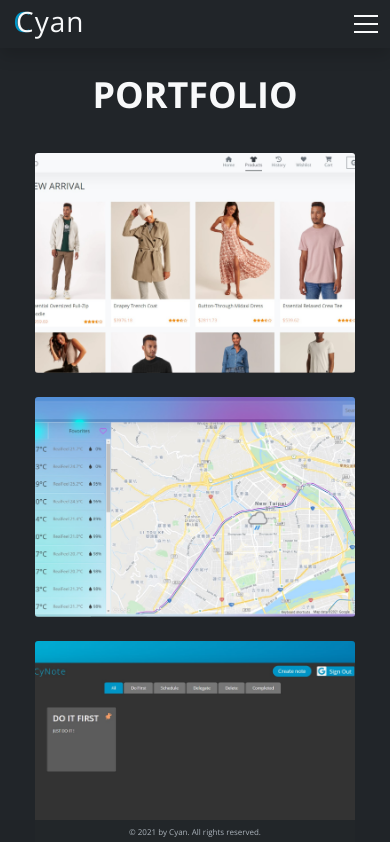
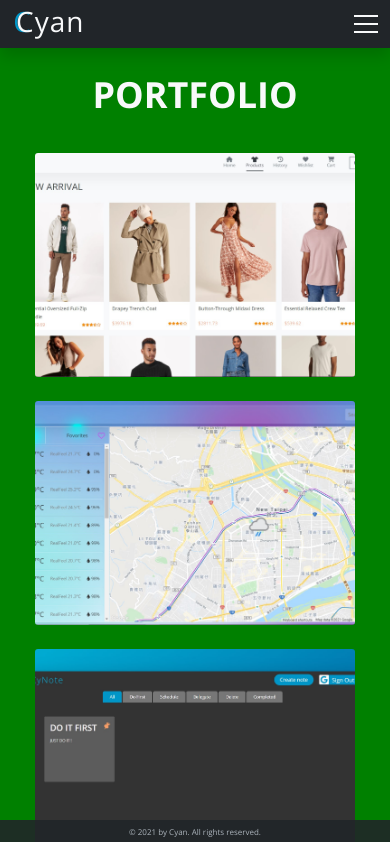
Before and after one commit to Cyan-Lin/my-page, a React (Create React App) app: page /portfolio in a window 390 px wide. Shown: the top 842 px of the page. Built offline with nearby package versions, Linux system fonts and the light colour scheme; a web font is replaced by a local one.

Commit message:
fix responsive

```diff
--- a/src/components/App.js
+++ b/src/components/App.js
@@ -4,7 +4,7 @@ import { BrowserRouter, Route } from "react-router-dom";
 import Home from "./Home";
 import About from "./About";
 import Skills from "./Skills";
-import Portfolio from "./Portfolio";
+import Portfolio from "./portfolio/Portfolio";
 import Contact from "./Contact";
 import Thanks from "./Thanks";
 import Navigation from "./Navigation";
--- a/src/components/Navigation.js
+++ b/src/components/Navigation.js
@@ -15,6 +15,7 @@ const Navigation = ({ history, location: { pathname } }) => {
       link.classList.remove("active");
       if (link.dataset.pathname === pathname) link.classList.add("active");
     });
+    window.scrollTo(0, 0);
   }, [pathname]);
 
   const renderNavLinks = () => {
--- a/src/sass/layout/_navigation.scss
+++ b/src/sass/layout/_navigation.scss
@@ -114,11 +114,13 @@
     height: 100%;
 
     @include respondMax($bp-small) {
+      margin-right: 0;
       position: fixed;
       top: 6rem;
       left: 0;
       background-color: var(--color-grey-dark-1);
       width: 100%;
+      padding-bottom: 10rem;
       flex-direction: column;
       justify-content: center;
       align-items: center;
--- a/src/sass/pages/_about.scss
+++ b/src/sass/pages/_about.scss
@@ -42,7 +42,7 @@
 
     @include respondMax($bp-large) {
       width: 100%;
-      padding: 0 4rem;
+      padding: 6rem 4rem;
     }
 
     @include respondMax($bp-smallest) {
@@ -54,7 +54,7 @@
       flex-direction: column;
       justify-content: center;
       align-items: center;
-      padding: 8rem 2.5rem;
+      padding: 8rem 2.5rem 4rem;
     }
   }
 
@@ -180,7 +180,7 @@
   }
 
   &__text-container {
-    padding: 5rem 0;
+    padding: 3rem 0;
   }
 
   &__text {
--- a/src/sass/pages/_portfolio.scss
+++ b/src/sass/pages/_portfolio.scss
@@ -1,4 +1,5 @@
 .portfolio {
+  background-color: green;
   &__container {
     max-width: 150rem;
     padding: 6rem 0;
@@ -35,13 +36,12 @@
     overflow: hidden;
 
     @include respondMax($bp-medium) {
-      width: 40rem;
-      height: 27.5rem;
+      max-width: 40rem;
+      height: 28rem;
     }
 
     @include respondMax($bp-smallest) {
-      width: 37.5rem;
-      height: 27.5rem;
+      max-width: 34rem;
     }
 
     &:hover {
```
Also changed, not shown: src/components/portfolio/Portfolio.js (renamed from src/components/Portfolio.js, +5 -5 lines), src/components/portfolio/Card.js (renamed from src/components/Card.js).
